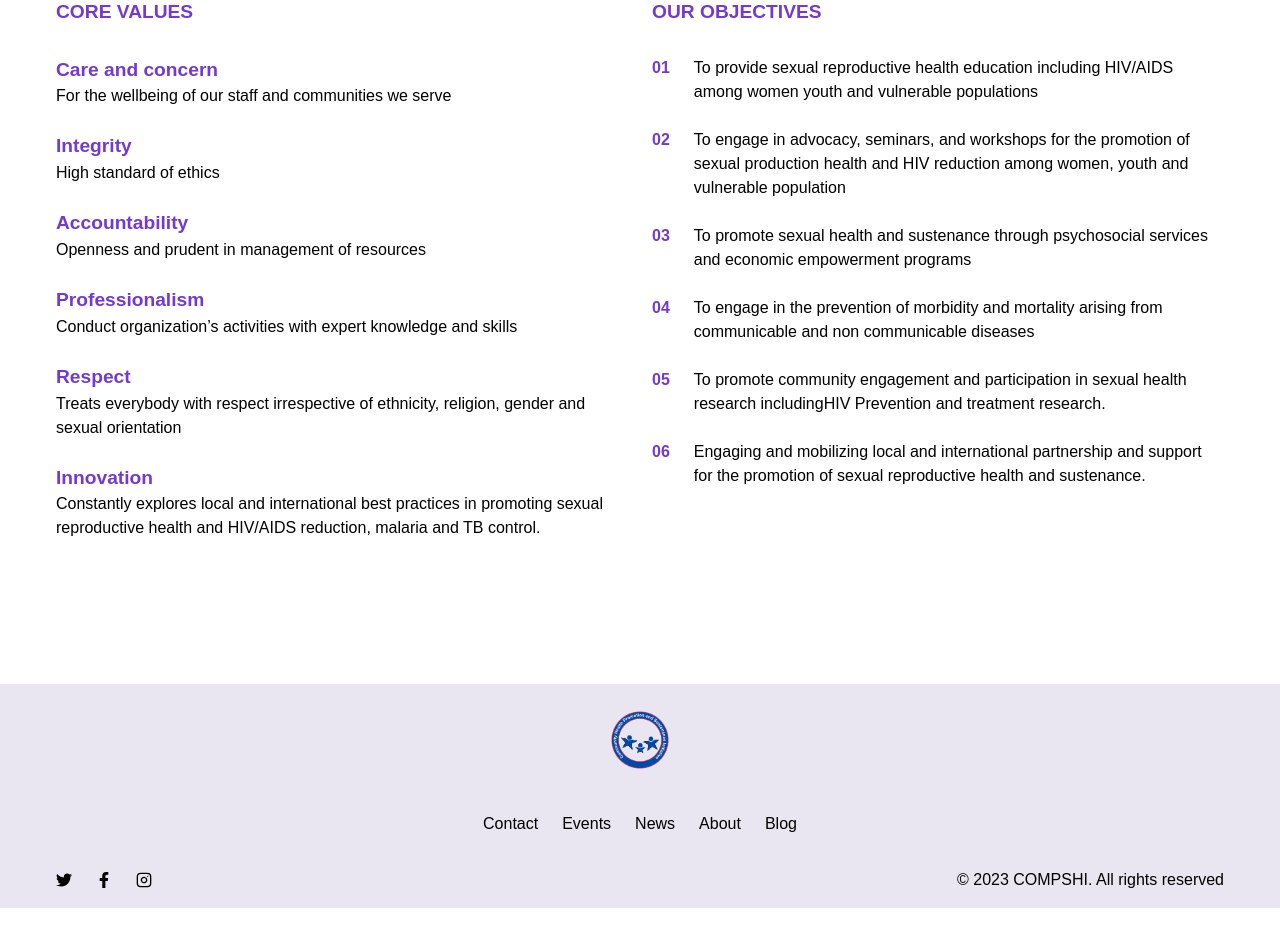
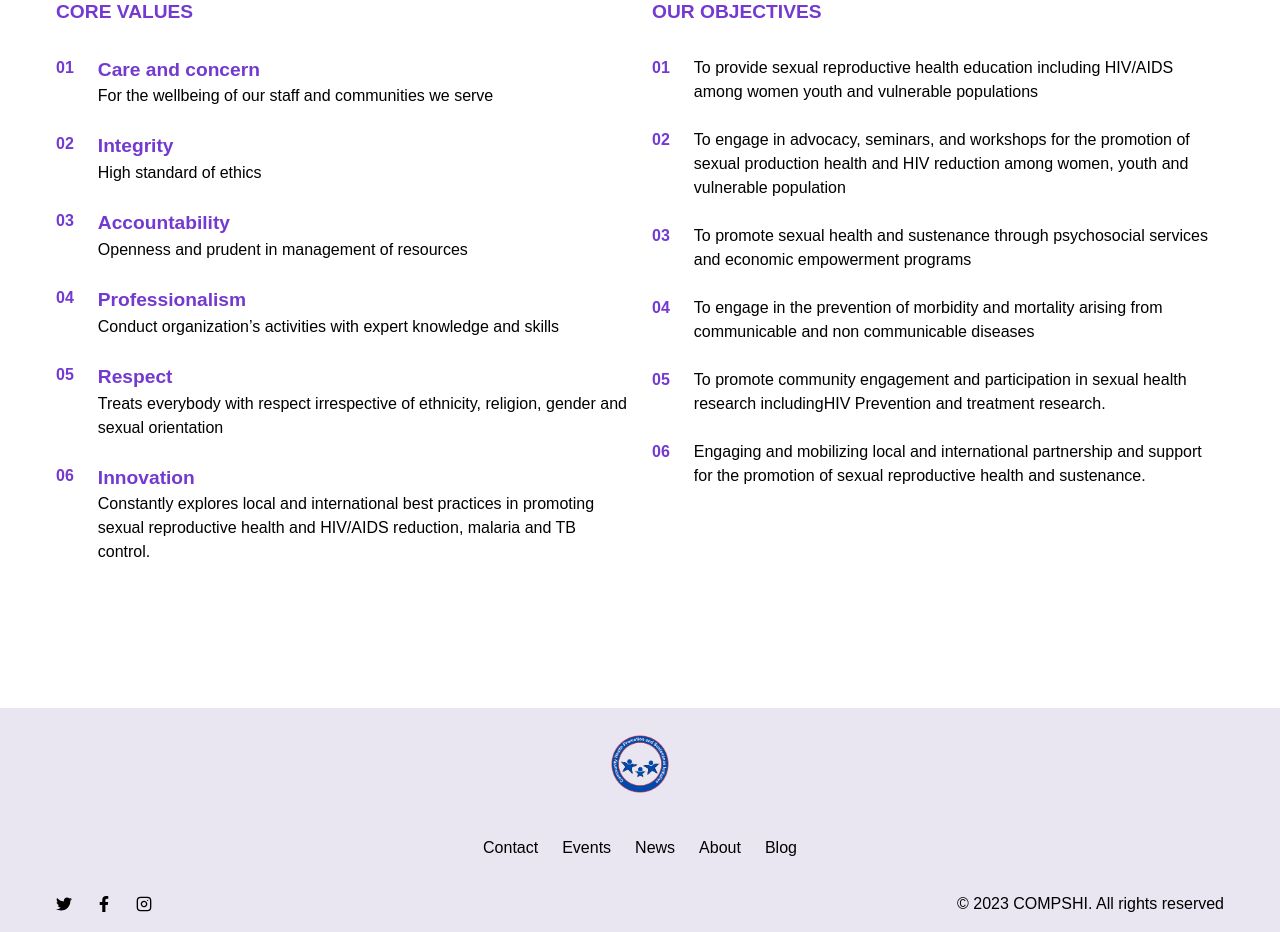
Before and after one commit to thecode-master-sy/health-non-profit, a Next.js app: page /about in a window 1280 px wide. Shown: the part 1680-2612 px from the top of the page. Before the commit the page ends 2588 px from the top, so only its background shows below. Built offline with nearby package versions, Linux system fonts and the light colour scheme.

Commit message:
yeah...science biyatch

```diff
--- a/app/about/page.tsx
+++ b/app/about/page.tsx
@@ -1,4 +1,4 @@
-import { Objective} from "@/components/objective";
+import { Objective } from "@/components/objective";
 import { Container, Title, Text, SubTitle } from "@/components/utility";
 import stackImage from "@/public/images/about.jpg";
 import storyImage from "@/public/images/who-we-are.jpg";
@@ -39,33 +39,39 @@ const Objectives = [
 
 const values = [
   {
+    numbering: "01",
     value: "Care and concern",
     description: " For the wellbeing of our staff and communities we serve",
   },
 
   {
+    numbering: "02",
     value: "Integrity",
     description: "High standard of ethics",
   },
 
   {
+    numbering: "03",
     value: "Accountability",
     description: "Openness and prudent in management of resources",
   },
 
   {
+    numbering: "04",
     value: "Professionalism",
     description:
       "Conduct organization’s activities with expert knowledge and skills",
   },
 
   {
+    numbering: "05",
     value: "Respect",
     description:
       "Treats everybody with respect irrespective of ethnicity, religion, gender and sexual orientation",
   },
 
   {
+    numbering: "06",
     value: "Innovation",
     description:
       "Constantly explores local and international best practices in promoting sexual reproductive health and HIV/AIDS reduction, malaria and TB control.",
@@ -76,7 +82,7 @@ export default function Page() {
   return (
     <main>
       <div className="relative z-[1]">
-        <div className="bg-light-bg absolute w-full lg:w-3/4 top-0 left-0  h-3/4 z-[-1]"></div>
+        <div className="bg-light-bg absolute w-full lg:w-3/4 top-0 left-0  h-3/4 z-[-1] hidden sm:block"></div>
 
         <Container className="pt-9 grid grid-cols-5 gap-4">
           <div className="col-span-5 lg:col-span-4 pr-4">
@@ -174,12 +180,18 @@ export default function Page() {
 
             <div>
               {values.map((value, index) => (
-                <div key={index} className="mt-4">
-                  <h3 className="font-bold fs-mid text-primary-light">
-                    {value.value}
-                  </h3>
+                <div key={index} className="mt-4 flex gap-4">
+                  <span className="align-top font-semibold text-primary-light">
+                    {value.numbering}
+                  </span>
 
-                  <p className="font-light">{value.description}</p>
+                  <div>
+                    <h3 className="font-bold fs-mid text-primary-light">
+                      {value.value}
+                    </h3>
+
+                    <p className="font-light">{value.description}</p>
+                  </div>
                 </div>
               ))}
             </div>
--- a/components/Logo.tsx
+++ b/components/Logo.tsx
@@ -2,11 +2,12 @@
 import { SubTitle, Title } from "@/components/utility";
 import Image from "next/image";
 import logoImg from "@/public/images/logo.png";
+import Link from "next/link";
 
 export const Logo = () => {
   return (
-    <div>
+    <Link href={"/"}>
       <Image src={logoImg} width={80} height={80} alt="logo" priority />
-    </div>
+    </Link>
   );
 };
```
